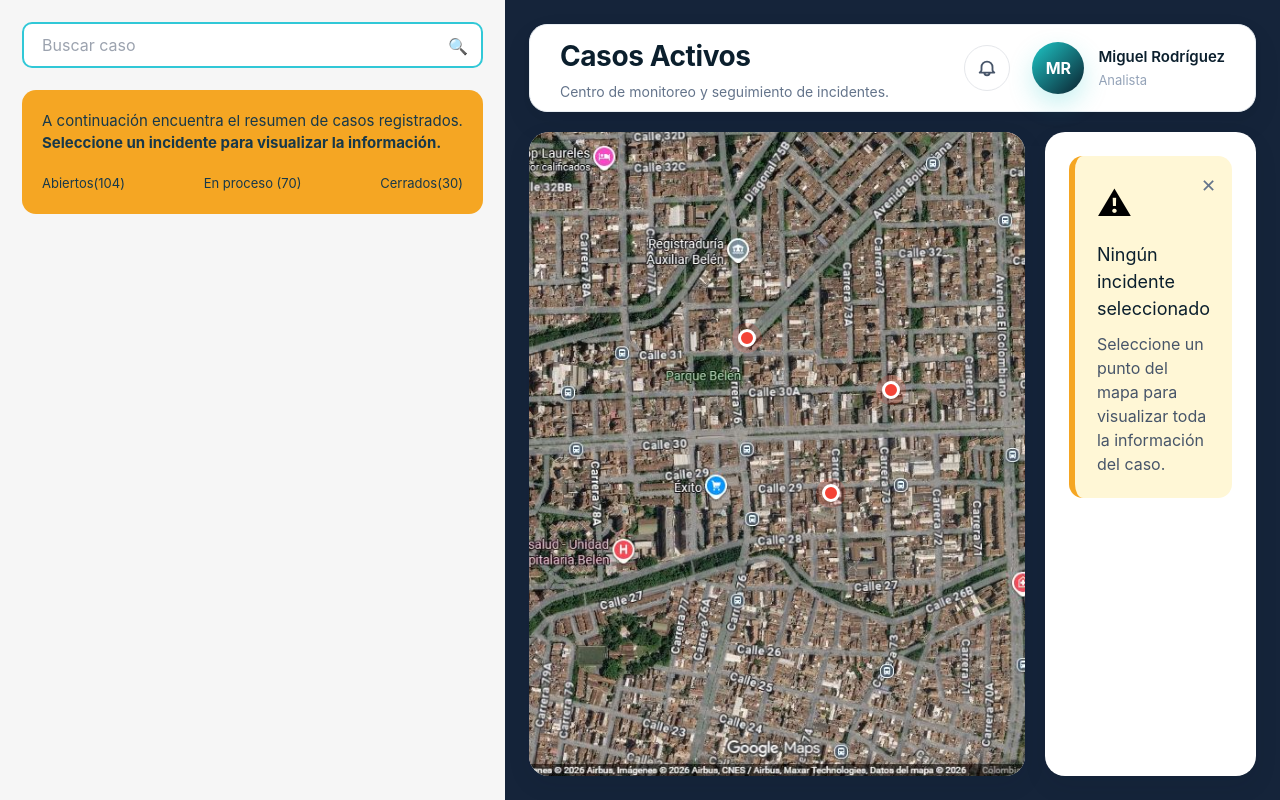
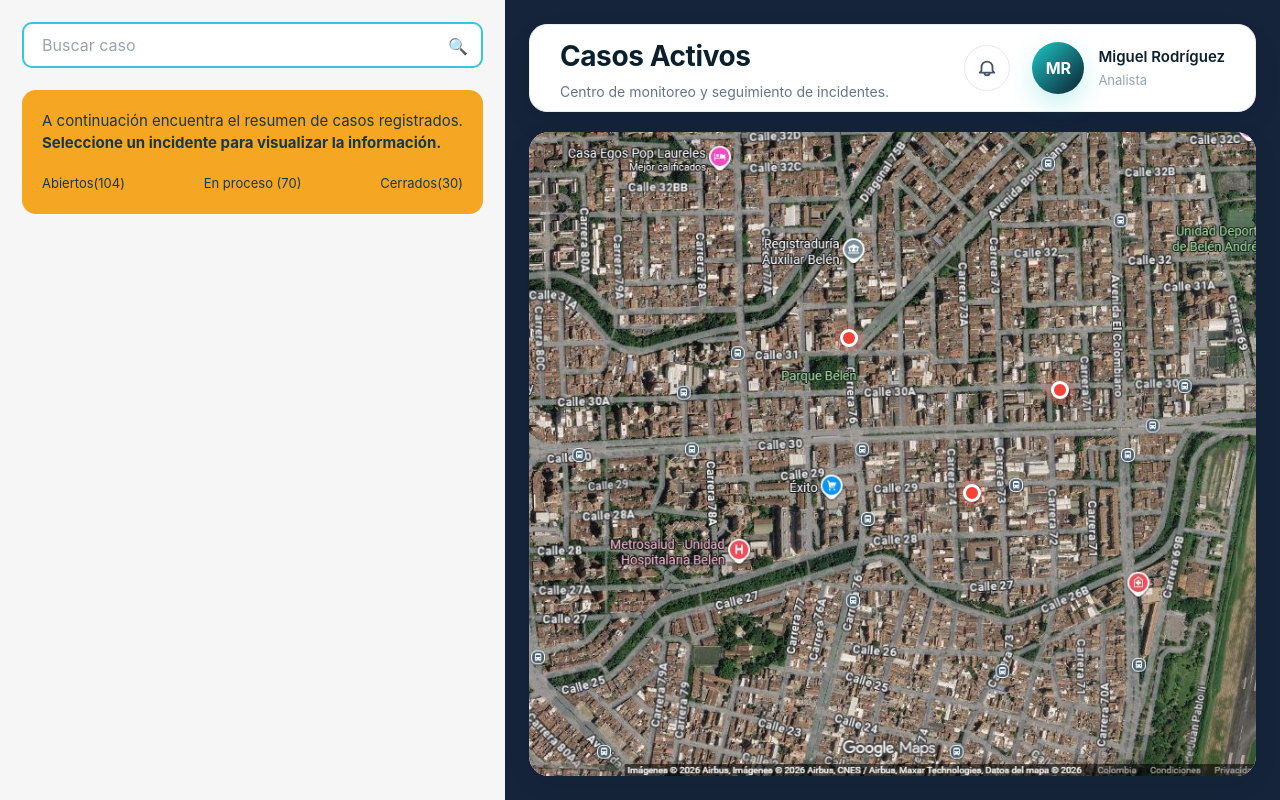
Before and after one commit to Mgroyes/InovisecFront, an Angular app: page /dashboard in a window 1280 px wide. Built offline with nearby package versions, Linux system fonts and the light colour scheme.

Commit message:
cambio ux de componente

```diff
--- a/src/app/components/case-detail/case-detail.component.html
+++ /dev/null
@@ -1,34 +0,0 @@
-<div class="case-detail">
-
-    <div
-        class="empty-state"
-        *ngIf="!selectedCase">
-
-        <button class="close">
-
-            ✕
-
-        </button>
-
-        <div class="icon">
-
-            ⚠
-
-        </div>
-
-        <h3>
-
-            Ningún incidente seleccionado
-
-        </h3>
-
-        <p>
-
-            Seleccione un punto del mapa para visualizar
-            toda la información del caso.
-
-        </p>
-
-    </div>
-
-</div>
--- a/src/app/components/case-detail/case-detail.component.scss
+++ /dev/null
@@ -1,76 +0,0 @@
-:host{
-
-    width:380px;
-
-    display:block;
-}
-
-.case-detail{
-
-    background:white;
-
-    height:100%;
-
-    border-radius:20px;
-
-    padding:24px;
-
-    box-shadow:0 10px 25px rgba(15,23,42,.08);
-}
-
-.empty-state{
-
-    background:#FFF7D6;
-
-    border-left:6px solid #F5A623;
-
-    border-radius:14px;
-
-    padding:22px;
-
-    position:relative;
-}
-
-.close{
-
-    position:absolute;
-
-    right:16px;
-
-    top:16px;
-
-    border:none;
-
-    background:transparent;
-
-    cursor:pointer;
-
-    font-size:18px;
-
-    color:#64748B;
-}
-
-.icon{
-
-    font-size:34px;
-
-    margin-bottom:12px;
-}
-
-h3{
-
-    margin:0;
-
-    color:#0B1F2D;
-
-    font-size:18px;
-}
-
-p{
-
-    margin-top:10px;
-
-    color:#475569;
-
-    line-height:1.5;
-}
--- a/src/app/pages/dashboard/dashboard.component.html
+++ b/src/app/pages/dashboard/dashboard.component.html
@@ -9,7 +9,7 @@
         <div class="body">
 
             <app-map></app-map>
-            <app-case-detail></app-case-detail>
+
 
 
         </div>
--- a/src/app/pages/dashboard/dashboard.component.ts
+++ b/src/app/pages/dashboard/dashboard.component.ts
@@ -2,7 +2,7 @@ import { Component } from '@angular/core';
 import { HeaderComponent } from '../../components/header/header.component';
 import { SidebarComponent } from '../../components/sidebar/sidebar.component';
 import { MapComponent } from '../../components/map/map.component';
-import { CaseDetailComponent } from '../../components/case-detail/case-detail.component';
+
 
 @Component({
   selector: 'app-dashboard',
@@ -11,7 +11,7 @@ import { CaseDetailComponent } from '../../components/case-detail/case-detail.co
     HeaderComponent,
     SidebarComponent,
     MapComponent,
-    CaseDetailComponent
+
   ],
   templateUrl: './dashboard.component.html',
   styleUrls: ['./dashboard.component.scss']
```
Also changed, not shown: src/app/components/case-detail/case-detail.component.ts (deleted, +0 -15 lines), 1 other file (tests, documents, lock files or other folders).
